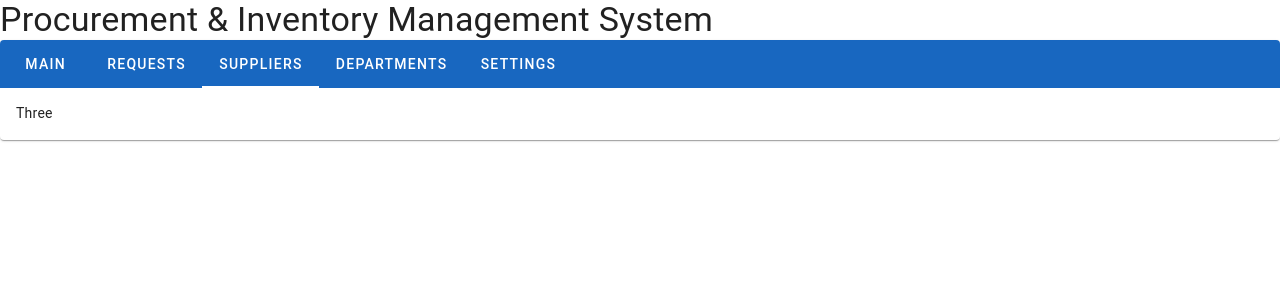
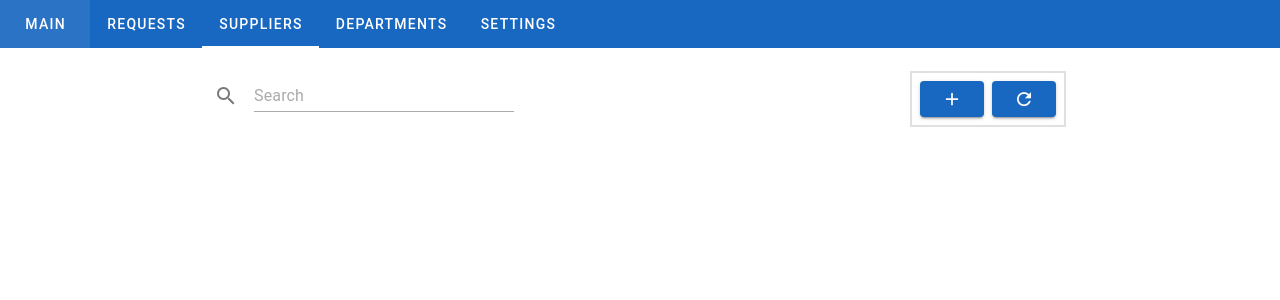
Before and after one commit to cheezy96/pims_copycat, a Vue app: page / in a window 1280 px wide. Both pictures are taken after a click on the tab "SUPPLIERS". Shown: the top 300 px of the page. Built offline with nearby package versions, Linux system fonts and the light colour scheme.

Commit message:
Merge branch 'main' of https://github.com/cheezy96/pims_copycat

```diff
--- /dev/null
+++ b/src/components/pims/SearchAndButtonsComp.vue
@@ -0,0 +1,25 @@
+<template>
+  <div class="d-flex justify-space-around">
+    <div>
+      <v-text-field
+        variant="underlined"
+        color="primary"
+        prepend-icon="mdi-magnify"
+        placeholder="Search"
+        width="300"
+      ></v-text-field>
+    </div>
+    <div class="border-md pa-2 my-auto d-flex ga-2">
+      <v-btn color="primary">
+        <v-icon size="large">mdi-plus</v-icon>
+      </v-btn>
+      <v-btn color="primary">
+        <v-icon size="large">mdi-refresh</v-icon>
+      </v-btn>
+    </div>
+  </div>
+</template>
+
+<script setup></script>
+
+<style scoped></style>
--- a/src/components/pims/setting/SettingsTabs.vue
+++ b/src/components/pims/setting/SettingsTabs.vue
@@ -1,7 +1,7 @@
 <template>
   <v-container class="d-flex justify-center">
-    <v-card width="8200">
-      <v-tabs v-model="tab" bg-color="white">
+    <v-card width="950">
+      <v-tabs color="primary" v-model="tab">
         <v-tab value="one">Others</v-tab>
         <v-tab value="two">BAC members</v-tab>
         <v-tab value="three">Personnel</v-tab>
@@ -11,10 +11,12 @@
           <v-tabs-window-item value="one"> </v-tabs-window-item>
 
           <v-tabs-window-item value="two">
-            <SettingsTabsBacMembers />
+            <SettingsTabsBacMember
+          /></v-tabs-window-item>
+
+          <v-tabs-window-item value="three">
+            <SettingsTabsPersonnel />
           </v-tabs-window-item>
-
-          <v-tabs-window-item value="three"> Three </v-tabs-window-item>
         </v-tabs-window>
       </v-card-text>
 
@@ -30,7 +32,8 @@
 
 <script setup>
 import { ref } from "vue";
-import SettingsTabsBacMembers from "./SettingsTabsBacMembers.vue";
+import SettingsTabsPersonnel from "./SettingsTabsPersonnel.vue";
+import SettingsTabsBacMember from "./SettingsTabsBacMember.vue";
 
 let tab = ref(null);
 </script>
--- /dev/null
+++ b/src/components/pims/setting/SettingsTabsBacMember.vue
@@ -0,0 +1,31 @@
+<template>
+    <div>
+        <v-container>
+            <v-row rows="1">
+                <v-col cols="4" v-for="name in names" :key="name">
+                    <v-text-field color="primary" :label="name.title" v-model="name.value"  variant="underlined"></v-text-field>
+                </v-col>
+            </v-row>
+        </v-container>
+    </div>
+</template>
+
+<script setup>
+import {ref, reactive} from 'vue';
+
+let names = ref([
+    {title: "BAC Chair", value: "MARILOU F. COLOMA"},
+    {title: "BAC Vice Chair", value: "MARIBEL B. TERO"},
+    {title: "BAC Member", value: "MARIO M. DELA CERNA"},
+    {title: "BAC Member", value: "ARMANDO D. BOLIVAR"},
+    {title: "BAC Member", value: "JOSEPH I. JUNIO"},
+    {title: "BAC Motion", value: ""},
+
+]);
+
+
+</script>
+
+<style scoped>
+
+</style>
--- a/src/components/pims/setting/SettingsTabsBacMembers.vue
+++ /dev/null
@@ -1,29 +0,0 @@
-<template>
-    <div>
-        <v-container>
-            <v-row>
-                <v-col v-for="name in names" :key="name">
-                    <v-text-field label="name.title" v-model="name.value" variant="underlined"></v-text-field>
-                    <v-text-field label="Label" variant="underlined"></v-text-field>
-                    <v-text-field label="Label" variant="underlined"></v-text-field>
-                </v-col>
-            </v-row>
-        </v-container>
-    </div>
-</template>
-
-<script setup>
-import {ref, reactive} from 'vue';
-
-let names = ref([
-    {title: "C.A. Name", value: "ENGR. CONSTANTINO B. PANES, JR."},
-    {title: "C.A. Name", value: "ENGR. CONSTANTINO B. PANES, SR."},
-    {title: "C.A. Name", value: "ENGR. CONSTANTINO B. PANES, III."},
-]);
-
-
-</script>
-
-<style scoped>
-
-</style>
--- /dev/null
+++ b/src/components/pims/setting/SettingsTabsPersonnel.vue
@@ -0,0 +1,39 @@
+<template>
+    <div>
+        <v-container>
+            <v-row md="1" xs="12">
+                <v-col md="4" sm="12" xs="12" v-for="name in names" :key="name">
+                    <v-text-field color="primary" :label="name.title" v-model="name.value" variant="underlined"></v-text-field>
+                </v-col>
+            </v-row>
+        </v-container>
+    </div>
+</template>
+
+<script setup>
+import {ref, reactive} from 'vue';
+
+let names = ref([
+    {title: "C.A. Name", value: "ENGR. CONSTANTINO B. PANES, JR."},
+    {title: "C.A. Title", value: "Chief TESD Specialist"},
+    {title: "C.A. Subtitle", value: "Center Administrator"},
+    {title: "Unit Head Name", value: "MARIO M. DELE CERNA"},
+    {title: "Unit Head Title", value: "Senior TESD Specialist"},
+    {title: "Unit Head Subtitle", value: "Training Department Head"},
+    {title: "A.O. Name", value: "JHASMIN C. GARAZA"},
+    {title: "A.O. Title", value: "Administrative Officer IV"},
+    {title: "A.O. Subtitle", value: "Finance Analyst II"},
+    {title: "S.O Name", value: "ALANAH TAMARAH N. MILLAN"},
+    {title: "S.O Title", value: "TESDS II"},
+    {title: "S.O Subtitle", value: "Supply Officer"},
+    {title: "I.O Name", value: "ENGR. ROBERT K. ARNAEZ"},
+    {title: "I.O Title", value: "Senior TESD Specialist"},
+    {title: "I.O Subtitle", value: "Inspection Officer"},
+]);
+
+
+</script>
+
+<style scoped>
+
+</style>
--- /dev/null
+++ b/src/components/pims/supplier/SupplierComp.vue
@@ -0,0 +1,12 @@
+<template>
+  <div>
+    <SearchAndButtonsComp />
+  </div>
+</template>
+
+<script setup>
+import { ref } from "vue";
+import SearchAndButtonsComp from "../SearchAndButtonsComp";
+</script>
+
+<style scoped></style>
--- a/src/pages/index.vue
+++ b/src/pages/index.vue
@@ -1,8 +1,6 @@
 <template>
   <v-app>
     <div class="h-100">
-      <h1 class="text-h4">Procurement & Inventory Management System</h1>
-      <v-card>
         <v-tabs v-model="tab" bg-color="primary">
           <v-tab value="one">MAIN</v-tab>
           <v-tab value="two">REQUESTS</v-tab>
@@ -21,14 +19,17 @@
               <RequestComp />
             </v-tabs-window-item>
 
-            <v-tabs-window-item value="three"> Three </v-tabs-window-item>
+            <v-tabs-window-item value="three">
+              <SupplierComp />
+            </v-tabs-window-item>
+
             <v-tabs-window-item value="four"> Three </v-tabs-window-item>
+
             <v-tabs-window-item value="five">
               <SettingsComp />
             </v-tabs-window-item>
           </v-tabs-window>
         </v-card-text>
-      </v-card>
     </div>
   </v-app>
 </template>
@@ -37,6 +38,7 @@
 import RequestComp from "@/components/pims/request/RequestComp.vue";
 import MainComp from "../components/pims/main/MainComp.vue";
 import SettingsComp from "../components/pims/setting/SettingsComp.vue";
+import SupplierComp from "../components/pims/supplier/SupplierComp.vue";
 import { ref } from "vue";
 
 let tab = ref(null);
```
